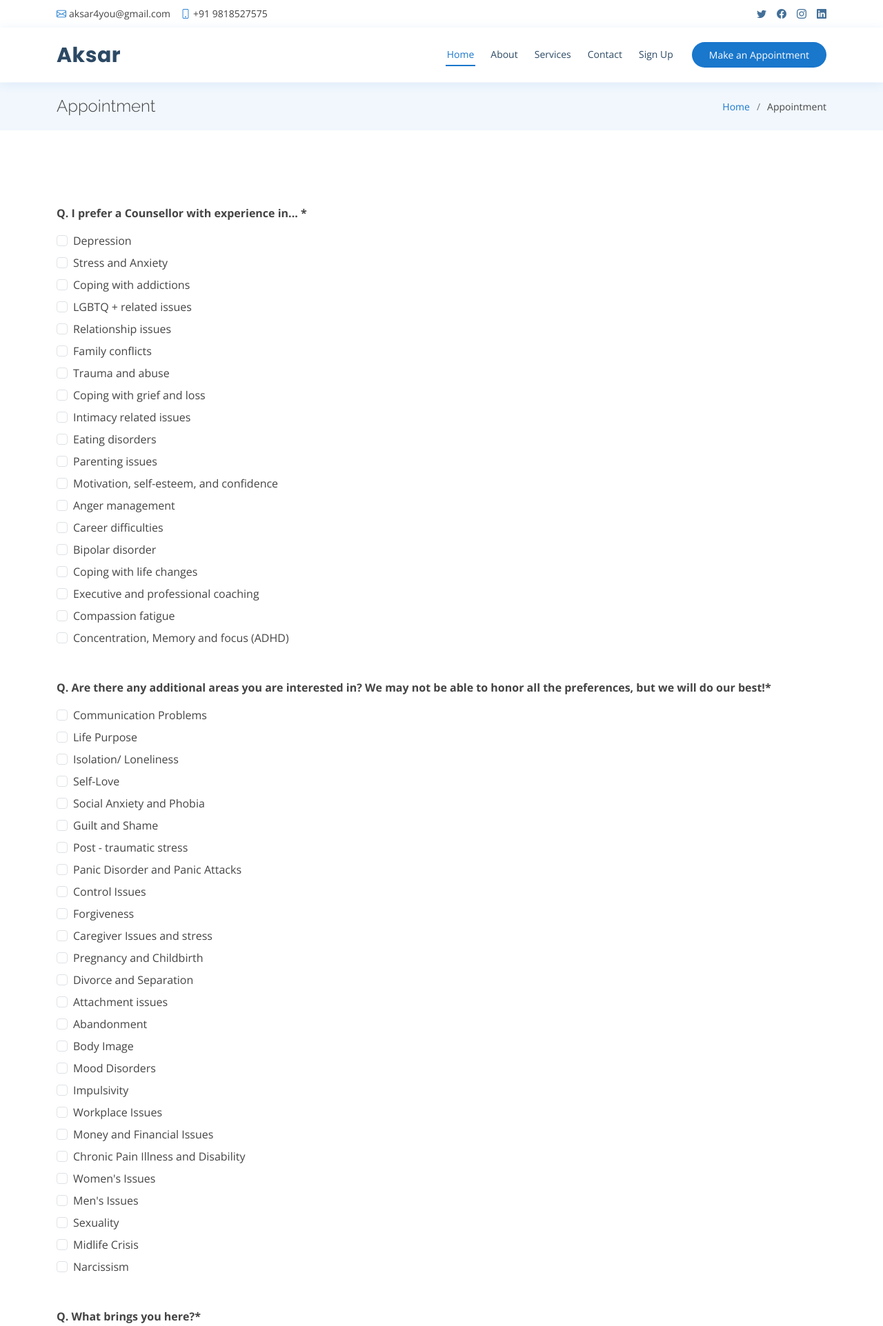
After one commit to Rk-Virus/Couselling-backend, a Django app: page /appointment2 in a window 1280 px wide. The commit adds this page. Shown: the top 1923 px of the page at 69% size. Run offline with Django 4.2, Linux system fonts and the light colour scheme; some libraries are stand-ins or nearby versions.

Commit message:
appointment procedure done

```diff
--- a/home/admin.py
+++ b/home/admin.py
@@ -1,5 +1,5 @@
 from django.contrib import admin
-from .models import User,Contact, ShortAppointment, Appointment
+from .models import User,Contact, ShortAppointment, Appointment, Appointment2
 
 #Altering admin panels
 class UserModalAdmin(admin.ModelAdmin):
@@ -17,3 +17,4 @@ admin.site.register(User, UserModalAdmin)
 admin.site.register(Contact, ContactModalAdmin)
 admin.site.register(ShortAppointment)
 admin.site.register(Appointment)
+admin.site.register(Appointment2)
--- a/home/models.py
+++ b/home/models.py
@@ -59,3 +59,9 @@ class Appointment(models.Model):
     country = models.CharField(max_length=50, default='')
     language = models.CharField(max_length=50, default='')
     mark_that_apply = ArrayField(base_field=models.TextField(), default=get_default_array)
+
+
+class Appointment2(models.Model):
+    counseller_experience = ArrayField(base_field=models.TextField(), default=get_default_array)
+    Additional_focus_areas = ArrayField(base_field=models.TextField(), default=get_default_array)
+    additional_details = models.TextField(default="")
--- a/home/urls.py
+++ b/home/urls.py
@@ -8,4 +8,5 @@ urlpatterns = [
     path("login", views.login, name='login'),
     path("logout", views.logout, name='logout'),
     path("appointment", views.appointment, name='appointment'),
+    path("appointment2", views.appointment2, name='appointment2'),
 ]
--- a/home/views.py
+++ b/home/views.py
@@ -1,10 +1,8 @@
 from django.shortcuts import render,HttpResponse, redirect
-from .models import Contact, Appointment
+from .models import Contact, Appointment, Appointment2
 from django.contrib import messages
 from django.contrib.auth import authenticate, login as auth_login, logout as auth_logout
 from django.contrib.auth.models import User
-
-from django_nextjs.render import render_nextjs_page_sync
 
 
 # Create your views here.
@@ -13,7 +11,6 @@ def index(request):
     messages.info(request, "Welcome to Aksar ;)")
     params = {'siteName':'Aksar','phoneNo':'+911234567890'}
     return render(request, 'home/index.html',params)
-    # return render_nextjs_page_sync(request)
 
 def contact(request):
     # return render(request, 'home/contact.html')
@@ -39,7 +36,7 @@ def signup(request):
         # creating the user
         user = User.objects.create_user(name,email,passwd)
         user.save()
-        messages.success(request, "Your Aksar account has been created successfully!")
+        # messages.success(request, "Your Aksar account has been created successfully!")
         return redirect('/login')
     return render(request, 'home/signUp.html')
 
@@ -54,7 +51,7 @@ def login(request):
         if user is not None:
             auth_login(request, user)
             messages.success(request, f"Welcome back {name}")
-            return redirect('/')
+            return redirect('/appointment2')
         else:
             messages.error(request, "Username or password incorrect!")
             return redirect('/login')
@@ -104,3 +101,17 @@ def appointment(request):
         return redirect("/signup")
 
     return render(request, 'home/appointment.html')
+
+
+
+def appointment2(request):
+    if request.method == 'POST':
+        counseller_experience = request.POST.getlist('counseller_experience','')
+        Additional_focus_areas = request.POST.getlist('Additional_focus_areas','')
+        additional_details = request.POST.get('additional_details','')
+
+        print(counseller_experience, additional_details, Additional_focus_areas)
+        appointment2 = Appointment2(counseller_experience=counseller_experience,Additional_focus_areas=Additional_focus_areas, additional_details=additional_details)
+        appointment2.save()
+        return render(request, 'home/submit.html')
+    return render(request, 'home/appointment2.html')
--- a/templates/home/appointment.html
+++ b/templates/home/appointment.html
@@ -1069,11 +1069,9 @@
                 </div>
                 </div>
 
-            <hr>
-            <label class="mx-5">You've completed the questionnaire!</label>
-            <hr>
+            </div>
 
-            <button type="submit" class="btn btn-outline-dark m-4">Submit and Create an Account</button>
+            <button type="submit" class="btn btn-outline-dark m-4">Create an Account and Continue...</button>
 
         </form>
       </div>
--- /dev/null
+++ b/templates/home/appointment2.html
@@ -0,0 +1,336 @@
+{% extends 'basic.html' %}
+
+{% block body %}
+
+<!DOCTYPE html>
+<html lang="en">
+
+
+<body>
+
+  <main id="main">
+
+    <!-- ======= Breadcrumbs Section ======= -->
+    <section class="breadcrumbs">
+      <div class="container">
+
+        <div class="d-flex justify-content-between align-items-center">
+          <h2>Appointment</h2>
+          <ol>
+            <li><a href="/">Home</a></li>
+            <li>Appointment</li>
+          </ol>
+        </div>
+
+      </div>
+    </section><!-- End Breadcrumbs Section -->
+
+    <section class="inner-page">
+        <div class="container">
+        <form action="/appointment2" method='POST'>
+            {% csrf_token %}
+
+                {% comment %} question 22  {% endcomment %}
+                <div class="question my-5">
+                    <p class="text-left"><strong>Q. I prefer a Counsellor with experience in... *</strong></p>
+
+                    <div class="form-check mb-2">
+                        <input class="form-check-input" type="checkbox" name="counseller_experience" value="Depression"  id="checkbox5Example1" />
+                        <label class="form-check-label" for="checkbox5Example1">
+                            Depression
+                      </label>
+                    </div>
+                    <div class="form-check mb-2">
+                        <input class="form-check-input" type="checkbox" name="counseller_experience" value="Stress and Anxiety" id="checkbox5Example2" />
+                        <label class="form-check-label" for="checkbox5Example2">
+                            Stress and Anxiety
+                        </label>
+                    </div>
+                    <div class="form-check mb-2">
+                        <input class="form-check-input" type="checkbox" name="counseller_experience" value="Coping with addictions" id="checkbox5Example3" />
+                        <label class="form-check-label" for="checkbox5Example3">
+                            Coping with addictions
+                        </label>
+                    </div>
+                    <div class="form-check mb-2">
+                        <input class="form-check-input" type="checkbox" name="counseller_experience" value="LGBTQ + related issues" id="checkbox5Example4" />
+                        <label class="form-check-label" for="checkbox5Example4">
+                            LGBTQ + related issues
+                        </label>
+                    </div>
+                    <div class="form-check mb-2">
+                        <input class="form-check-input" type="checkbox" name="counseller_experience" value="Relationship issues" id="checkbox5Example5" />
+                        <label class="form-check-label" for="checkbox5Example5">
+                            Relationship issues
+                        </label>
+                    </div>
+                    <div class="form-check mb-2">
+                        <input class="form-check-input" type="checkbox" name="counseller_experience" value="Family conflicts " id="checkbox5Example7" />
+                        <label class="form-check-label" for="checkbox5Example7">
+                            Family conflicts
+                        </label>
+                    </div>
+                    <div class="form-check mb-2">
+                        <input class="form-check-input" type="checkbox" name="counseller_experience" value="Trauma and abuse" id="checkbox5Example8" />
+                        <label class="form-check-label" for="checkbox5Example8">
+                            Trauma and abuse
+                        </label>
+                    </div>
+                    <div class="form-check mb-2">
+                        <input class="form-check-input" type="checkbox" name="counseller_experience" value="Coping with grief and loss" id="checkbox5Example9" />
+                        <label class="form-check-label" for="checkbox5Example9">
+                            Coping with grief and loss
+                        </label>
+                    </div>
+                    <div class="form-check mb-2">
+                        <input class="form-check-input" type="checkbox" name="counseller_experience" value="Intimacy related issues" id="checkbox5Example10" />
+                        <label class="form-check-label" for="checkbox5Example10">
+                            Intimacy related issues
+                        </label>
+                    </div>
+                    <div class="form-check mb-2">
+                        <input class="form-check-input" type="checkbox" name="counseller_experience" value="Eating disorders" id="checkbox5Example11" />
+                        <label class="form-check-label" for="checkbox5Example11">
+                            Eating disorders
+                        </label>
+                    </div>
+                    <div class="form-check mb-2">
+                        <input class="form-check-input" type="checkbox" name="counseller_experience" value="Parenting issues" id="checkbox5Example12" />
+                        <label class="form-check-label" for="checkbox5Example12">
+                            Parenting issues
+                        </label>
+                    </div>
+                    <div class="form-check mb-2">
+                        <input class="form-check-input" type="checkbox" name="counseller_experience" value="Motivation, self-esteem, and confidence" id="checkbox5Example13" />
+                        <label class="form-check-label" for="checkbox5Example13">
+                            Motivation, self-esteem, and confidence
+                        </label>
+                    </div>
+                    <div class="form-check mb-2">
+                        <input class="form-check-input" type="checkbox" name="counseller_experience" value="Anger management" id="checkbox5Example14" />
+                        <label class="form-check-label" for="checkbox5Example14">
+                            Anger management
+                        </label>
+                    </div>
+                    <div class="form-check mb-2">
+                        <input class="form-check-input" type="checkbox" name="counseller_experience" value="Career difficulties" id="checkbox5Example15" />
+                        <label class="form-check-label" for="checkbox5Example15">
+                            Career difficulties
+                        </label>
+                    </div>
+                    <div class="form-check mb-2">
+                        <input class="form-check-input" type="checkbox" name="counseller_experience" value="Bipolar disorder" id="checkbox5Example16" />
+                        <label class="form-check-label" for="checkbox5Example16">
+                            Bipolar disorder
+                        </label>
+                    </div>
+                    <div class="form-check mb-2">
+                        <input class="form-check-input" type="checkbox" name="counseller_experience" value="Coping with life changes" id="checkbox5Example17" />
+                        <label class="form-check-label" for="checkbox5Example17">
+                            Coping with life changes
+                        </label>
+                    </div>
+                    <div class="form-check mb-2">
+                        <input class="form-check-input" type="checkbox" name="counseller_experience" value="Executive and professional coaching" id="checkbox5Example18" />
+                        <label class="form-check-label" for="checkbox5Example18">
+                            Executive and professional coaching
+                        </label>
+                    </div>
+                    <div class="form-check mb-2">
+                        <input class="form-check-input" type="checkbox" name="counseller_experience" value="Compassion fatigue" id="checkbox5Example19" />
+                        <label class="form-check-label" for="checkbox5Example19">
+                            Compassion fatigue
+                        </label>
+                    </div>
+                    <div class="form-check mb-2">
+                        <input class="form-check-input" type="checkbox" name="counseller_experience" value="Concentration, Memory and focus (ADHD)" id="checkbox5Example20" />
+                        <label class="form-check-label" for="checkbox5Example20">
+                            Concentration, Memory and focus (ADHD)
+                        </label>
+                    </div>
+
+                    {% comment %} question 23  {% endcomment %}
+                    <div class="question my-5">
+                    <p class="text-left"><strong>Q. Are there any additional areas you are interested in? We may not be able to honor all the preferences, but we will do our best!*</strong></p>
+
+                    <div class="form-check mb-2">
+                        <input class="form-check-input" type="checkbox" name="Additional_focus_areas" value="Communication Problems"  id="checkbox6Example1" />
+                        <label class="form-check-label" for="checkbox6Example1">
+                            Communication Problems
+                      </label>
+                    </div>
+                    <div class="form-check mb-2">
+                        <input class="form-check-input" type="checkbox" name="Additional_focus_areas" value="Life Purpose" id="checkbox6Example2" />
+                        <label class="form-check-label" for="checkbox6Example2">
+                            Life Purpose
+                        </label>
+                    </div>
+                    <div class="form-check mb-2">
+                        <input class="form-check-input" type="checkbox" name="Additional_focus_areas" value="Isolation/ Loneliness" id="checkbox6Example3" />
+                        <label class="form-check-label" for="checkbox6Example3">
+                            Isolation/ Loneliness
+                        </label>
+                    </div>
+                    <div class="form-check mb-2">
+                        <input class="form-check-input" type="checkbox" name="Additional_focus_areas" value="Self-Love" id="checkbox6Example4" />
+                        <label class="form-check-label" for="checkbox6Example4">
+                            Self-Love
+                        </label>
+                    </div>
+                    <div class="form-check mb-2">
+                        <input class="form-check-input" type="checkbox" name="Additional_focus_areas" value="Social Anxiety and Phobia" id="checkbox6Example5" />
+                        <label class="form-check-label" for="checkbox6Example5">
+                            Social Anxiety and Phobia
+                        </label>
+                    </div>
+                    <div class="form-check mb-2">
+                        <input class="form-check-input" type="checkbox" name="Additional_focus_areas" value="Guilt and Shame" id="checkbox6Example7" />
+                        <label class="form-check-label" for="checkbox6Example7">
+                            Guilt and Shame
+                        </label>
+                    </div>
+                    <div class="form-check mb-2">
+                        <input class="form-check-input" type="checkbox" name="Additional_focus_areas" value="Post - traumatic stress" id="checkbox6Example8" />
+                        <label class="form-check-label" for="checkbox6Example8">
+                            Post - traumatic stress
+                        </label>
+                    </div>
+                    <div class="form-check mb-2">
+                        <input class="form-check-input" type="checkbox" name="Additional_focus_areas" value="Panic Disorder and Panic Attacks" id="checkbox6Example9" />
+                        <label class="form-check-label" for="checkbox6Example9">
+                            Panic Disorder and Panic Attacks
+                        </label>
+                    </div>
+                    <div class="form-check mb-2">
+                        <input class="form-check-input" type="checkbox" name="Additional_focus_areas" value="Control Issues" id="checkbox6Example10" />
+                        <label class="form-check-label" for="checkbox6Example10">
+                            Control Issues
+                        </label>
+                    </div>
+                    <div class="form-check mb-2">
+                        <input class="form-check-input" type="checkbox" name="Additional_focus_areas" value="Forgiveness" id="checkbox6Example11" />
+                        <label class="form-check-label" for="checkbox6Example11">
+                            Forgiveness
+                        </label>
+                    </div>
+                    <div class="form-check mb-2">
+                        <input class="form-check-input" type="checkbox" name="Additional_focus_areas" value="Caregiver Issues and stress" id="checkbox6Example12" />
+                        <label class="form-check-label" for="checkbox6Example12">
+                            Caregiver Issues and stress
+                        </label>
+                    </div>
+                    <div class="form-check mb-2">
+                        <input class="form-check-input" type="checkbox" name="Additional_focus_areas" value="Pregnancy and Childbirth" id="checkbox6Example13" />
+                        <label class="form-check-label" for="checkbox6Example13">
+                            Pregnancy and Childbirth
+                        </label>
+                    </div>
+                    <div class="form-check mb-2">
+                        <input class="form-check-input" type="checkbox" name="Additional_focus_areas" value="Divorce and Separation" id="checkbox6Example14" />
+                        <label class="form-check-label" for="checkbox6Example14">
+                            Divorce and Separation
+                        </label>
+                    </div>
+                    <div class="form-check mb-2">
+                        <input class="form-check-input" type="checkbox" name="Additional_focus_areas" value="Attachment issues" id="checkbox6Example15" />
+                        <label class="form-check-label" for="checkbox6Example15">
+                            Attachment issues
+                        </label>
+                    </div>
+                    <div class="form-check mb-2">
+                        <input class="form-check-input" type="checkbox" name="Additional_focus_areas" value="Abandonment" id="checkbox6Example16" />
+                        <label class="form-check-label" for="checkbox6Example16">
+                            Abandonment
+                        </label>
+                    </div>
+                    <div class="form-check mb-2">
+                        <input class="form-check-input" type="checkbox" name="Additional_focus_areas" value="Body Image" id="checkbox6Example17" />
+                        <label class="form-check-label" for="checkbox6Example17">
+                            Body Image
+                        </label>
+                    </div>
+                    <div class="form-check mb-2">
+                        <input class="form-check-input" type="checkbox" name="Additional_focus_areas" value="Mood Disorders" id="checkbox6Example18" />
+                        <label class="form-check-label" for="checkbox6Example18">
+                            Mood Disorders
+                        </label>
+                    </div>
+                    <div class="form-check mb-2">
+                        <input class="form-check-input" type="checkbox" name="Additional_focus_areas" value="Impulsivity" id="checkbox6Example19" />
+                        <label class="form-check-label" for="checkbox6Example19">
+                            Impulsivity
+                        </label>
+                    </div>
+                    <div class="form-check mb-2">
+                        <input class="form-check-input" type="checkbox" name="Additional_focus_areas" value="Workplace Issues" id="checkbox6Example20" />
+                        <label class="form-check-label" for="checkbox6Example20">
+                            Workplace Issues
+                        </label>
+                    </div>
+                    <div class="form-check mb-2">
+                        <input class="form-check-input" type="checkbox" name="Additional_focus_areas" value="Money and Financial Issues" id="checkbox6Example21" />
+                        <label class="form-check-label" for="checkbox6Example21">
+                            Money and Financial Issues
+                        </label>
+                    </div>
+                    <div class="form-check mb-2">
+                        <input class="form-check-input" type="checkbox" name="Additional_focus_areas" value="Chronic Pain Illness and Disability" id="checkbox6Example22" />
+                        <label class="form-check-label" for="checkbox6Example22">
+                            Chronic Pain Illness and Disability
+                        </label>
+                    </div>
+                    <div class="form-check mb-2">
+                        <input class="form-check-input" type="checkbox" name="Additional_focus_areas" value="Women's Issues" id="checkbox6Example23" />
+                        <label class="form-check-label" for="checkbox6Example23">
+                            Women's Issues
+                        </label>
+                    </div>
+                    <div class="form-check mb-2">
+                        <input class="form-check-input" type="checkbox" name="Additional_focus_areas" value="Men's Issues" id="checkbox6Example24" />
+                        <label class="form-check-label" for="checkbox6Example24">
+                            Men's Issues
+                        </label>
+                    </div>
+                    <div class="form-check mb-2">
+                        <input class="form-check-input" type="checkbox" name="Additional_focus_areas" value="Sexuality" id="checkbox6Example25" />
+                        <label class="form-check-label" for="checkbox6Example25">
+                            Sexuality
+                        </label>
+                    </div>
+                    <div class="form-check mb-2">
+                        <input class="form-check-input" type="checkbox" name="Additional_focus_areas" value="Midlife Crisis" id="checkbox6Example26" />
+                        <label class="form-check-label" for="checkbox6Example26">
+                            Midlife Crisis
+                        </label>
+                    </div>
+                    <div class="form-check mb-2">
+                        <input class="form-check-input" type="checkbox" name="Additional_focus_areas" value="Narcissism" id="checkbox6Example27" />
+                        <label class="form-check-label" for="checkbox6Example27">
+                            Narcissism
+                        </label>
+                    </div>
+
+                    <!-- question 24 -->
+                    <div class="question my-5">
+                        <p class="text-left"><strong>Q. What brings you here?*</strong></p>
+                        <p>Join the 12,027 people that started therapy with their tailored Counsellor match this week. Let your therapist know what you'd like to work on below. The more information you provide, the better you therapist will understand where to begin.</p>
+
+                        <textarea class="form-control" id="exampleFormControlTextarea1" rows="3" name="additional_details"></textarea>
+                    </div>
+                </div>
+            <hr>
+            <label class="mx-5">You've completed the questionnaire!</label>
+            <hr>
+
+            <button type="submit" class="btn btn-outline-dark m-4">Submit the Appointment Form</button>
+
+        </form>
+      </div>
+    </section>
+
+  </main><!-- End #main -->
+
+</body>
+
+</html>
+  {% endblock body %}
```
Also changed, not shown: templates/home/submit.html (added, +31 -0 lines), home/migrations/0009_appointment2_alter_user_email.py (added).
